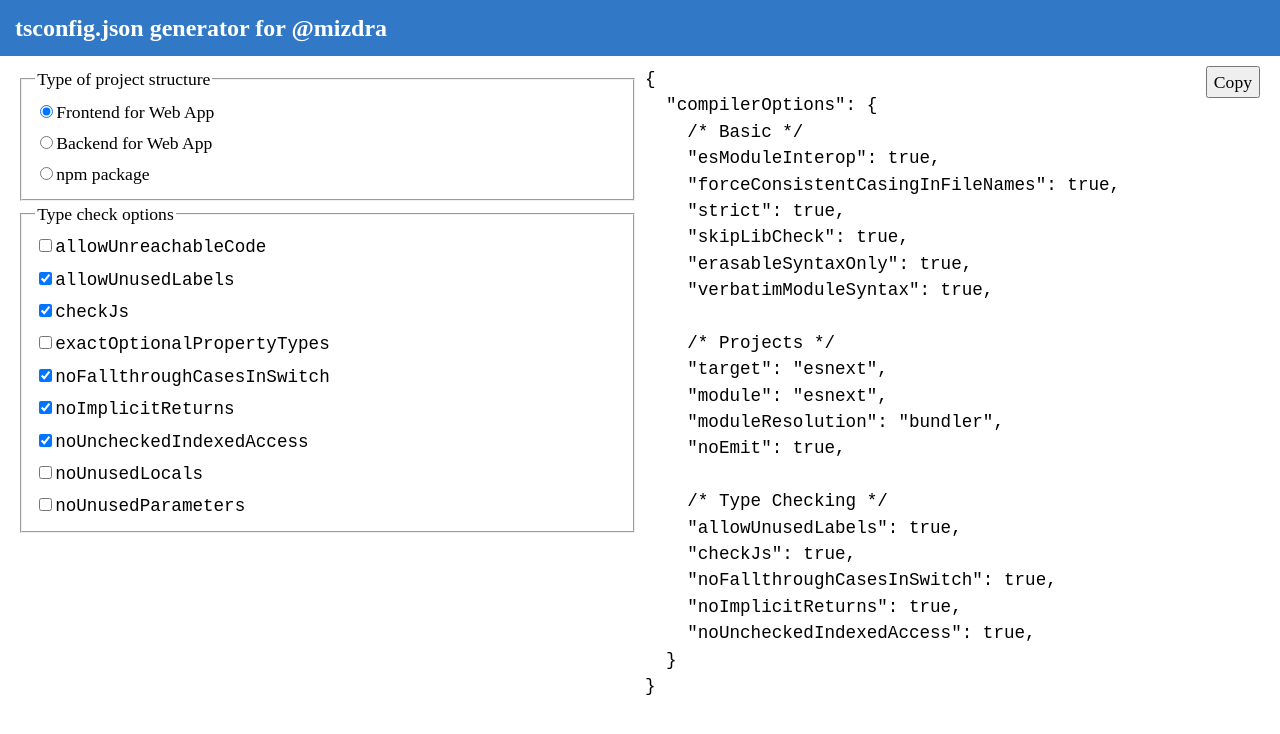
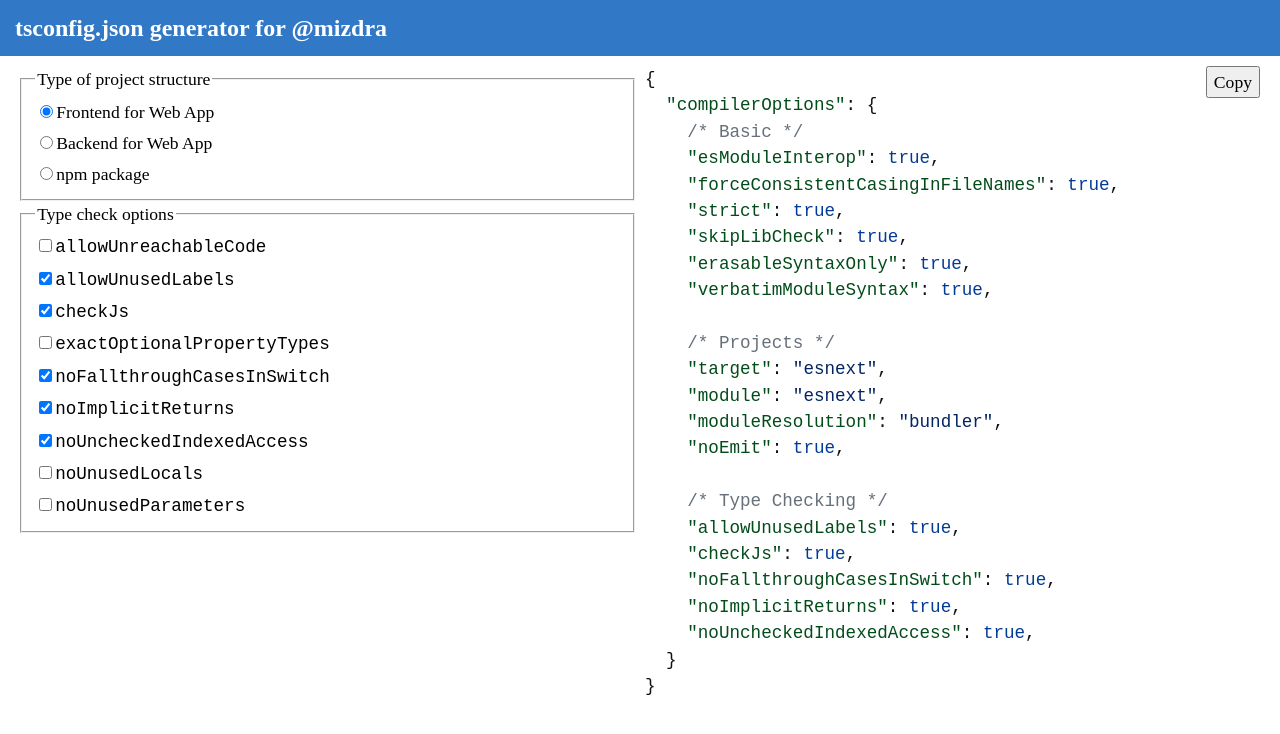
Before and after one commit to mizdra/tsconfig-generator, a React (Vite) app: page / in a window 1280 px wide. Shown: the top 734 px of the page. Built offline with nearby package versions, Linux system fonts and the light colour scheme.

Commit message:
implement syntax highlight

```diff
--- a/package.json
+++ b/package.json
@@ -42,8 +42,11 @@
     "node": ">=18.0.0"
   },
   "dependencies": {
+    "@shikijs/langs": "^3.2.1",
+    "@shikijs/themes": "^3.2.1",
     "clsx": "^2.1.1",
     "react": "^19.0.0",
-    "react-dom": "^19.0.0"
+    "react-dom": "^19.0.0",
+    "shiki": "^3.2.1"
   }
 }
--- /dev/null
+++ b/src/components/CodeBlock.tsx
@@ -0,0 +1,41 @@
+import jsonc from '@shikijs/langs/jsonc';
+import githubLightHighContrast from '@shikijs/themes/github-light-high-contrast';
+import { useEffect, useState } from 'react';
+import { createHighlighterCore } from 'shiki/core';
+import { createOnigurumaEngine } from 'shiki/engine/oniguruma';
+
+interface Props {
+  code: string;
+}
+
+export function CodeBlock({ code }: Props) {
+  const [renderedHtml, setRenderedHtml] = useState<string | null>(null);
+
+  useEffect(() => {
+    createHighlighterCore({
+      themes: [githubLightHighContrast],
+      langs: [jsonc],
+      engine: createOnigurumaEngine(import('shiki/wasm')),
+    })
+      .then((highlighter) => {
+        const html = highlighter.codeToHtml(code, {
+          lang: 'jsonc',
+          theme: 'github-light-high-contrast',
+        });
+        setRenderedHtml(html);
+      })
+      .catch((err) => {
+        // eslint-disable-next-line no-console
+        console.error('Error generating HTML:', err);
+      });
+  }, [code]);
+
+  return (
+    <div>
+      {renderedHtml ?
+        // eslint-disable-next-line @typescript-eslint/naming-convention
+        <div dangerouslySetInnerHTML={{ __html: renderedHtml }} />
+      : 'Loading...'}
+    </div>
+  );
+}
--- a/src/components/TSConfigViewer.tsx
+++ b/src/components/TSConfigViewer.tsx
@@ -1,6 +1,7 @@
 import clsx from 'clsx';
 import type { TSConfigPreference } from '../preference.js';
 import { generateTSConfig } from '../preference.js';
+import { CodeBlock } from './CodeBlock.js';
 import { CopyButton } from './CopyButton.js';
 import styles from './TSConfigViewer.module.css';
 
@@ -11,11 +12,10 @@
 
 export function TSConfigViewer({ className, preference }: Props) {
   const tsconfig = generateTSConfig(preference);
+
   return (
     <div className={clsx(className, styles.wrapper)}>
-      <pre>
-        <code>{tsconfig}</code>
-      </pre>
+      <CodeBlock code={tsconfig} />
       <div className={styles.copyButton}>
         <CopyButton content={tsconfig} />
       </div>
```
Also changed, not shown: 1 other file (tests, documents, lock files or other folders).
